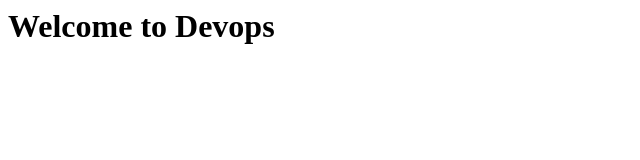
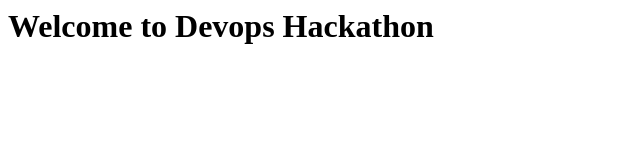
Before and after one commit to yashoda-3052/simple-cied-demo, a plain HTML site: page index.html in a window 1280 px wide. Shown: the whole page, without its empty margins (0-640 px from the left). Drawn offline with Linux system fonts and the light colour scheme.

Commit message:
Updated index.html

```diff
--- a/index.html
+++ b/index.html
@@ -2,5 +2,6 @@
 <head>
 <title>First program</title>
 </head>
-<h1>Welcome to Devops</h1>
+<h1>Welcome to Devops Hackathon</h1>
+
 </html>
```
